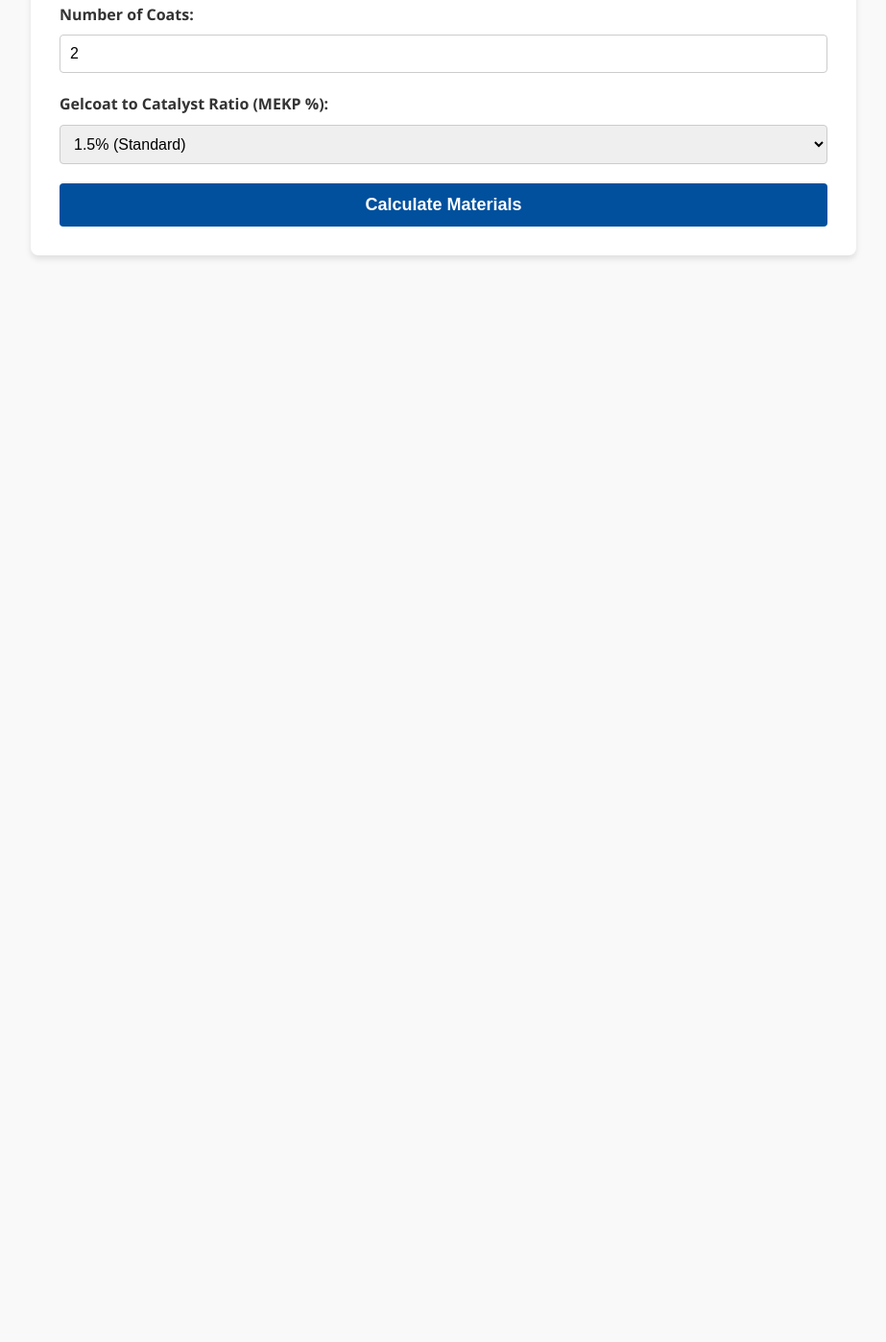
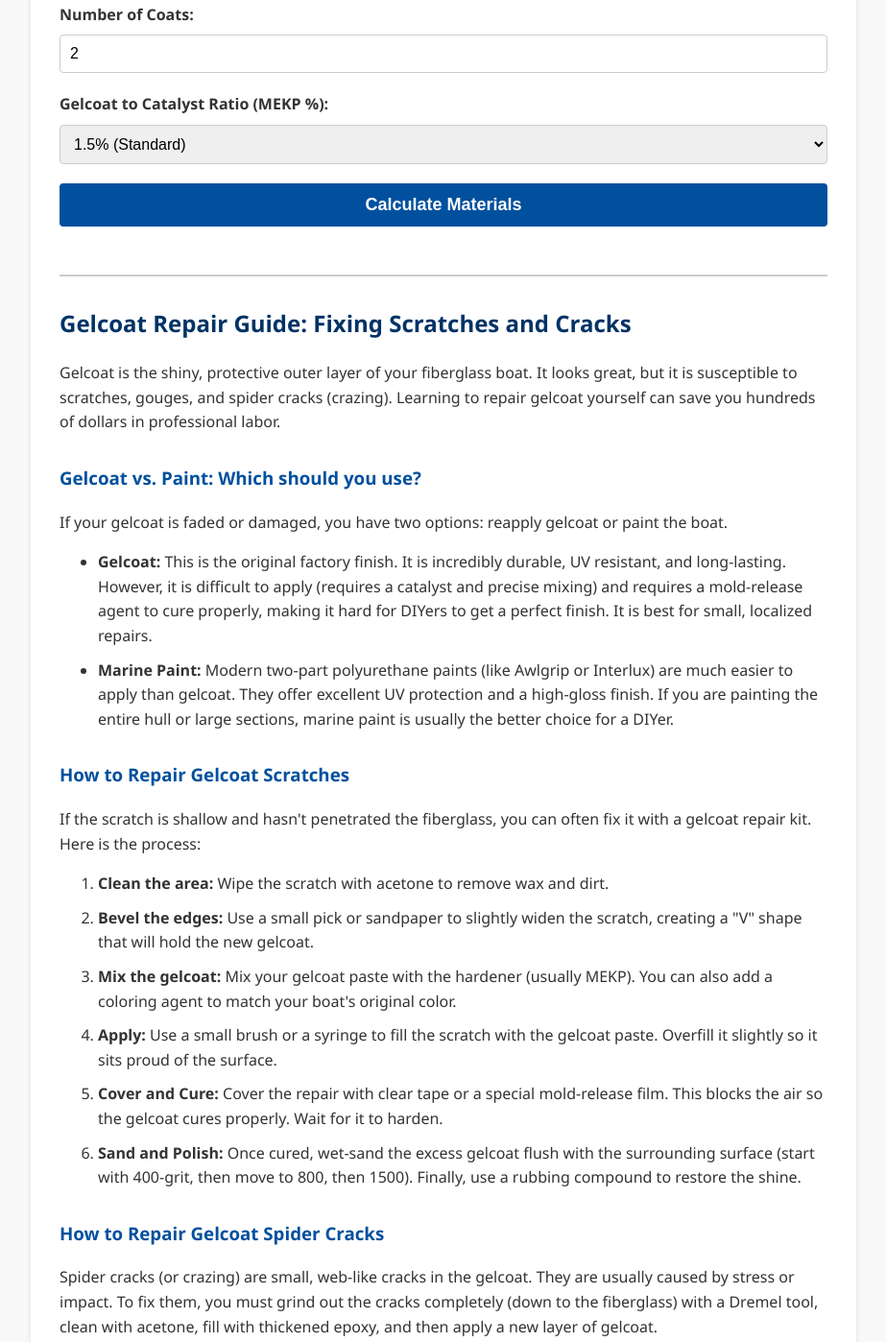
Before and after one commit to dewetandrei-dotcom/marine-trade-utility-hub, a plain HTML site: page gelcoat.html in a window 1280 px wide. Shown: the part 551-1949 px from the top of the page at 96% size, without its empty margins (178-1101 px from the left). Before the commit the page ends 847 px from the top, so only its background shows below. Drawn offline with Linux system fonts and the light colour scheme.

Commit message:
Update gelcoat.html

```diff
--- a/gelcoat.html
+++ b/gelcoat.html
@@ -3,8 +3,8 @@
 <head>
     <meta charset="UTF-8">
     <meta name="viewport" content="width=device-width, initial-scale=1.0">
-    <title>Gelcoat Estimator | Marine Trade Utility Hub</title>
-    <meta name="description" content="Calculate the exact amount of gelcoat and catalyst (MEKP) required for your boat repair or refinishing project.">
+    <title>Gelcoat Estimator & Repair Guide | Marine Trade Utility Hub</title>
+    <meta name="description" content="Calculate the exact amount of gelcoat and catalyst (MEKP) required for your boat, and learn how to repair scratches and cracks with our comprehensive guide.">
     <style>
         :root {
             --primary: #003366;
@@ -21,6 +21,7 @@
         nav a:hover { text-decoration: underline; }
         .container { max-width: 800px; margin: 30px auto; background: white; padding: 30px; border-radius: 8px; box-shadow: 0 4px 6px rgba(0,0,0,0.1); }
         h2 { color: var(--primary); margin-top: 0; }
+        h3 { color: var(--secondary); margin-top: 30px; }
         .input-group { margin-bottom: 20px; }
         label { display: block; font-weight: 600; margin-bottom: 8px; }
         input, select { width: 100%; padding: 10px; box-sizing: border-box; border: 1px solid #ccc; border-radius: 4px; font-size: 16px; }
@@ -33,6 +34,11 @@
         .affiliate-box h3 { margin-top: 0; color: var(--primary); }
         .affiliate-btn { display: inline-block; background-color: #ff9900; color: white; padding: 10px 20px; text-decoration: none; border-radius: 4px; font-weight: bold; margin-top: 10px; }
         .affiliate-btn:hover { background-color: #e68a00; }
+        .guide-section { margin-top: 50px; border-top: 2px solid #ccc; padding-top: 30px; }
+        .guide-section h2 { color: var(--primary); }
+        .guide-section h3 { color: var(--secondary); }
+        .guide-section ul, .guide-section ol { margin-bottom: 20px; }
+        .guide-section li { margin-bottom: 10px; }
     </style>
 </head>
 <body>
@@ -46,13 +52,15 @@
         <a href="small-hole-repair.html">Small Hole Repair</a>
     </nav>
     <div class="container">
+
+        <!-- CALCULATOR SECTION -->
         <h2>Gelcoat Estimator</h2>
         <p>Calculate the amount of gelcoat and MEKP catalyst you need for your boat's surface area.</p>
 
         <div class="input-group">
             <label>Measurement System:</label>
             <select id="unitSystem" onchange="toggleUnits()">
-                <option value="imperial">Imperial (Feet & Inches)</option>
+                <option value="imperial">Imperial (Feet)</option>
                 <option value="metric">Metric (Meters)</option>
             </select>
         </div>
@@ -93,6 +101,34 @@
                 <p style="font-size: 12px; color: #666; margin-top: 10px;">*We may earn a commission from qualifying purchases.</p>
             </div>
         </div>
+
+        <!-- GUIDE SECTION -->
+        <div class="guide-section">
+            <h2>Gelcoat Repair Guide: Fixing Scratches and Cracks</h2>
+            <p>Gelcoat is the shiny, protective outer layer of your fiberglass boat. It looks great, but it is susceptible to scratches, gouges, and spider cracks (crazing). Learning to repair gelcoat yourself can save you hundreds of dollars in professional labor.</p>
+
+            <h3>Gelcoat vs. Paint: Which should you use?</h3>
+            <p>If your gelcoat is faded or damaged, you have two options: reapply gelcoat or paint the boat.</p>
+            <ul>
+                <li><strong>Gelcoat:</strong> This is the original factory finish. It is incredibly durable, UV resistant, and long-lasting. However, it is difficult to apply (requires a catalyst and precise mixing) and requires a mold-release agent to cure properly, making it hard for DIYers to get a perfect finish. It is best for small, localized repairs.</li>
+                <li><strong>Marine Paint:</strong> Modern two-part polyurethane paints (like Awlgrip or Interlux) are much easier to apply than gelcoat. They offer excellent UV protection and a high-gloss finish. If you are painting the entire hull or large sections, marine paint is usually the better choice for a DIYer.</li>
+            </ul>
+
+            <h3>How to Repair Gelcoat Scratches</h3>
+            <p>If the scratch is shallow and hasn't penetrated the fiberglass, you can often fix it with a gelcoat repair kit. Here is the process:</p>
+            <ol>
+                <li><strong>Clean the area:</strong> Wipe the scratch with acetone to remove wax and dirt.</li>
+                <li><strong>Bevel the edges:</strong> Use a small pick or sandpaper to slightly widen the scratch, creating a "V" shape that will hold the new gelcoat.</li>
+                <li><strong>Mix the gelcoat:</strong> Mix your gelcoat paste with the hardener (usually MEKP). You can also add a coloring agent to match your boat's original color.</li>
+                <li><strong>Apply:</strong> Use a small brush or a syringe to fill the scratch with the gelcoat paste. Overfill it slightly so it sits proud of the surface.</li>
+                <li><strong>Cover and Cure:</strong> Cover the repair with clear tape or a special mold-release film. This blocks the air so the gelcoat cures properly. Wait for it to harden.</li>
+                <li><strong>Sand and Polish:</strong> Once cured, wet-sand the excess gelcoat flush with the surrounding surface (start with 400-grit, then move to 800, then 1500). Finally, use a rubbing compound to restore the shine.</li>
+            </ol>
+
+            <h3>How to Repair Gelcoat Spider Cracks</h3>
+            <p>Spider cracks (or crazing) are small, web-like cracks in the gelcoat. They are usually caused by stress or impact. To fix them, you must grind out the cracks completely (down to the fiberglass) with a Dremel tool, clean with acetone, fill with thickened epoxy, and then apply a new layer of gelcoat.</p>
+        </div>
+
     </div>
 
     <script>
@@ -116,15 +152,13 @@
 
             let areaSqFt, areaSqM, gelcoatQuarts, gelcoatLiters, catalystOz, catalystMl;
 
-            // Approximate hull surface area calculation: Length x Width x 1.5 (to account for hull shape and sides)
+            // Approximate hull surface area calculation: Length x Width x 1.5
             if (system === 'imperial') {
                 areaSqFt = length * width * 1.5;
-                // Coverage approx 1 quart per 40 sq ft per coat
                 gelcoatQuarts = (areaSqFt / 40) * coats;
-                catalystOz = gelcoatQuarts * 32 * catalystPct; // 1 quart = 32 oz
+                catalystOz = gelcoatQuarts * 32 * catalystPct;
             } else {
                 areaSqM = length * width * 1.5;
-                // Coverage approx 1 liter per 4 sq meters per coat
                 gelcoatLiters = (areaSqM / 4) * coats;
                 catalystMl = gelcoatLiters * 1000 * catalystPct;
             }
```
